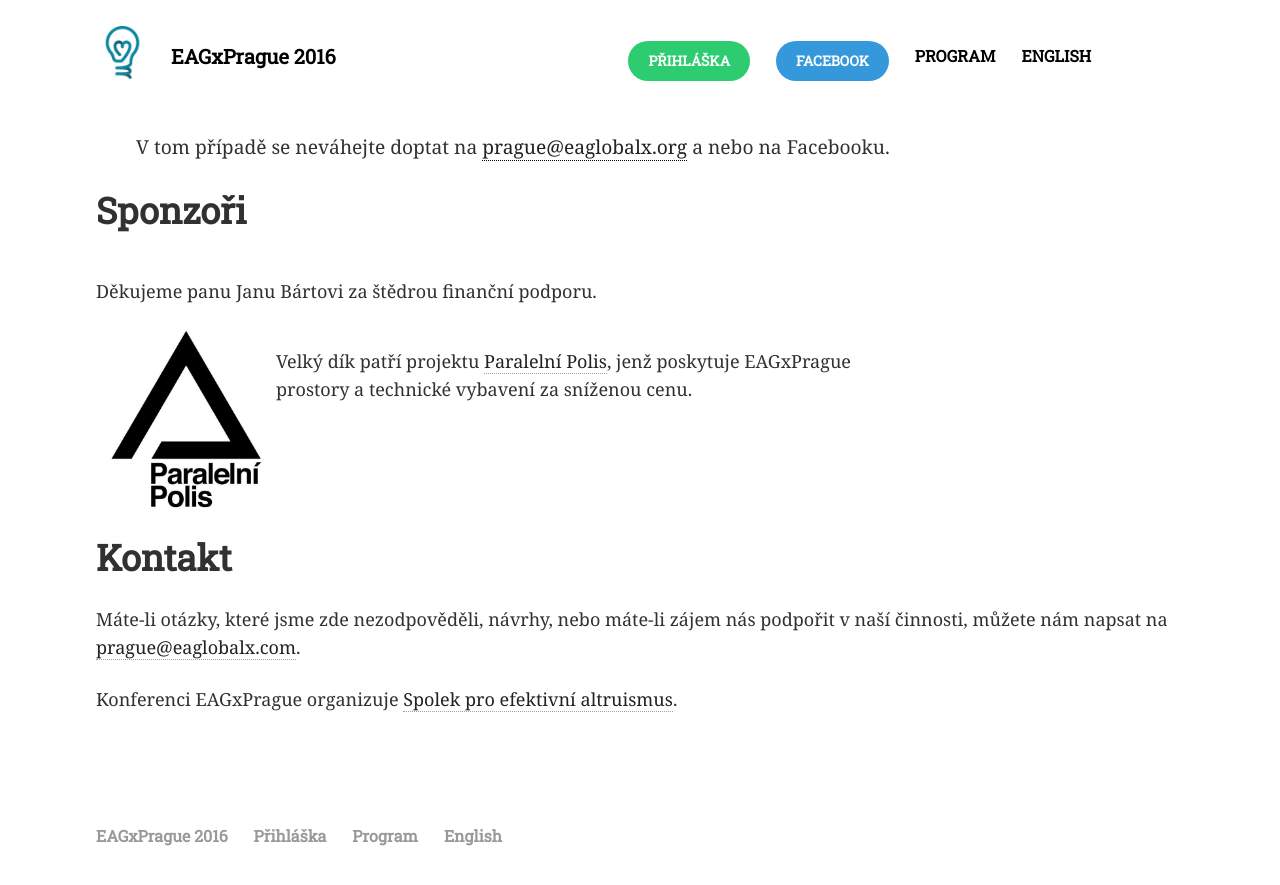
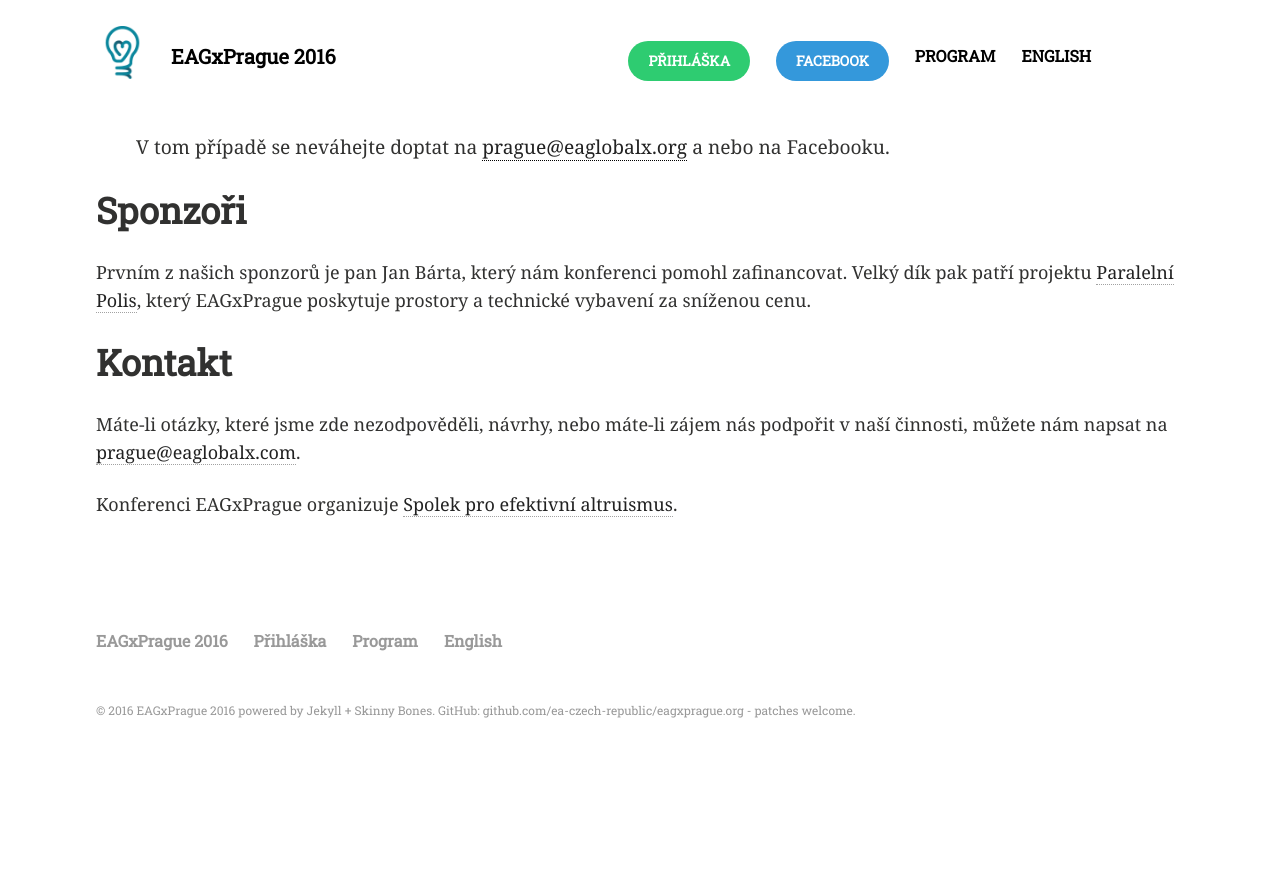
Before and after one commit to ea-czech-republic/eagxprague.org, a Jekyll site: the page built from index.md, in a window 1280 px wide and 900 px high, scrolled down 5448 px. Shown: the top 885 px of the window. Built offline with Jekyll 4.4.1, drawn with Linux system fonts in a browser that asks for light colours; nearby versions of some CDN libraries; after the commit the page ends 6244 px from its top, so only the background shows below that.

Commit message:
barta sloucen s PP

```diff
--- a/index.md
+++ b/index.md
@@ -209,26 +209,12 @@
 </dl>
 
 # Sponzoři
+<p>
+Prvním z našich sponzorů je pan Jan Bárta, který nám konferenci pomohl zafinancovat.
 
-<div class="sponsor">
-<span style="display: block; width: 180px; height: 1px;"></span>
-<div class="desc">
-<p>
-Děkujeme panu Janu Bártovi za štědrou finanční podporu.
+Velký dík pak patří projektu <a href="https://www.paralelnipolis.cz/">Paralelní Polis</a>,
+který EAGxPrague poskytuje prostory a technické vybavení za sníženou cenu.
 </p>
-</div>
-</div>
-
-<div class="sponsor">
-<a href="https://www.paralelnipolis.cz/"><img src="images/paralelnipolis.jpg"
-	style="width: 180px;"></a>
-<div class="desc">
-<p>
-Velký dík patří projektu <a href="https://www.paralelnipolis.cz/">Paralelní Polis</a>,
-jenž poskytuje EAGxPrague prostory a technické vybavení za sníženou cenu.
-</p>
-</div>
-</div>
 
 # Kontakt
 
```
